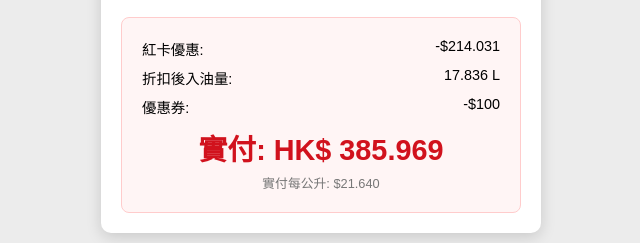
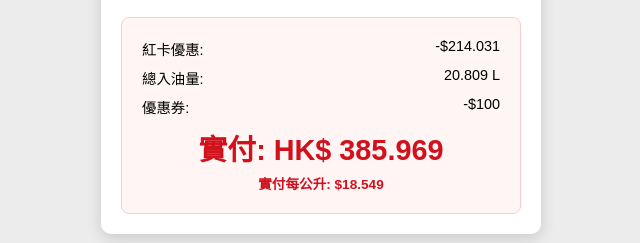
Before and after one commit to 123456yuen/caltex, a website: page index.html in a window 1280 px wide. Both pictures are taken after a click on the button "門市 $700". Shown: the part 246-489 px from the top of the page, without its empty margins (319-959 px from the left). Drawn offline with Linux system fonts and the light colour scheme.

Commit message:
Update index.html

```diff
--- a/index.html
+++ b/index.html
@@ -39,10 +39,10 @@
 
     <div class="result-box" id="result-area" style="display: none;">
         <div class="result-row"><span>紅卡優惠:</span> <span id="r-disc">--</span></div>
-        <div class="result-row"><span>折扣後入油量:</span> <span id="r-liters">--</span></div>
+        <div class="result-row"><span>總入油量:</span> <span id="r-liters">--</span></div>
         <div class="result-row"><span>優惠券:</span> <span id="r-coupon">--</span></div>
         <div class="final-price" id="final-price">HK$ --</div>
-        <div style="text-align: center; font-size: 0.8em; color: #777; margin-top: 5px;" id="r-unit">--</div>
+        <div style="text-align: center; font-size: 0.85em; font-weight: bold; color: var(--caltex-red); margin-top: 5px;" id="r-unit">--</div>
     </div>
 </div>
 
@@ -50,28 +50,30 @@
     let currentPrice = 0;
 
     function calculate(total, coupon) {
-        // 1. 牌價 (使用抓取回來的 currentPrice)
         const price = currentPrice;
 
-        // 2. 計入紅卡消費額 (扣除優惠券後)
+        // 1. 總入油量 (基於門市總數)
+        const totalLiters = total / price;
+
+        // 2. 扣除優惠券後的淨金額
         const netSpend = total - coupon;
 
-        // 3. 白金總入油量 (基於 netSpend)
-        const liters = netSpend / price;
+        // 3. 可享紅卡優惠的公升數
+        const discountableLiters = netSpend / price;
 
-        // 4. 紅卡優惠 (Liters * 12)
-        const cardDiscount = liters * 12;
+        // 4. 紅卡優惠金額
+        const cardDiscount = discountableLiters * 12;
 
-        // 5. 實付 (NetSpend - CardDiscount)
+        // 5. 實付金額
         const final = netSpend - cardDiscount;
 
         // 顯示結果
         document.getElementById('result-area').style.display = 'block';
         document.getElementById('r-disc').innerText = '-$' + cardDiscount.toFixed(3);
-        document.getElementById('r-liters').innerText = liters.toFixed(3) + ' L';
+        document.getElementById('r-liters').innerText = totalLiters.toFixed(3) + ' L';
         document.getElementById('r-coupon').innerText = '-$' + coupon.toFixed(0);
         document.getElementById('final-price').innerText = '實付: HK$ ' + final.toFixed(3);
-        document.getElementById('r-unit').innerText = '實付每公升: $' + (final/liters).toFixed(3);
+        document.getElementById('r-unit').innerText = '實付每公升: $' + (final/totalLiters).toFixed(3);
     }
 
     window.onload = function() {
```
